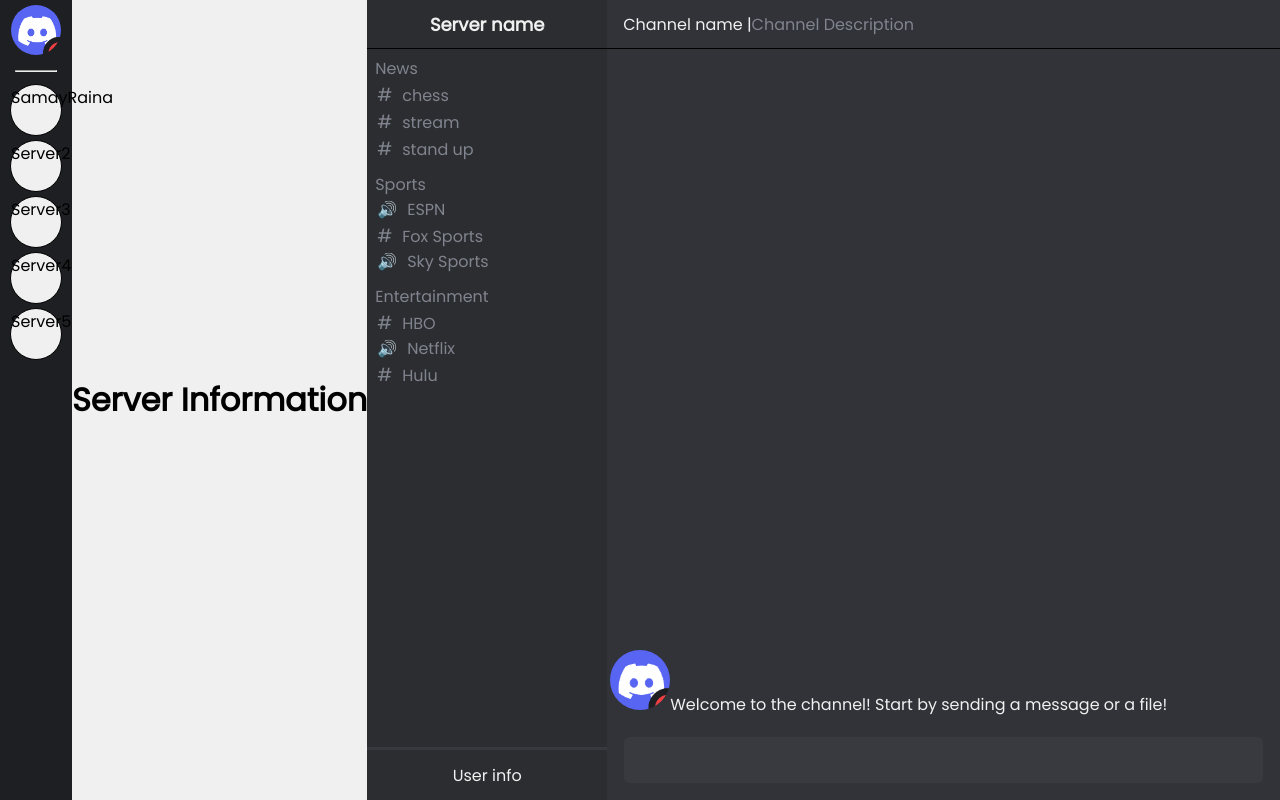
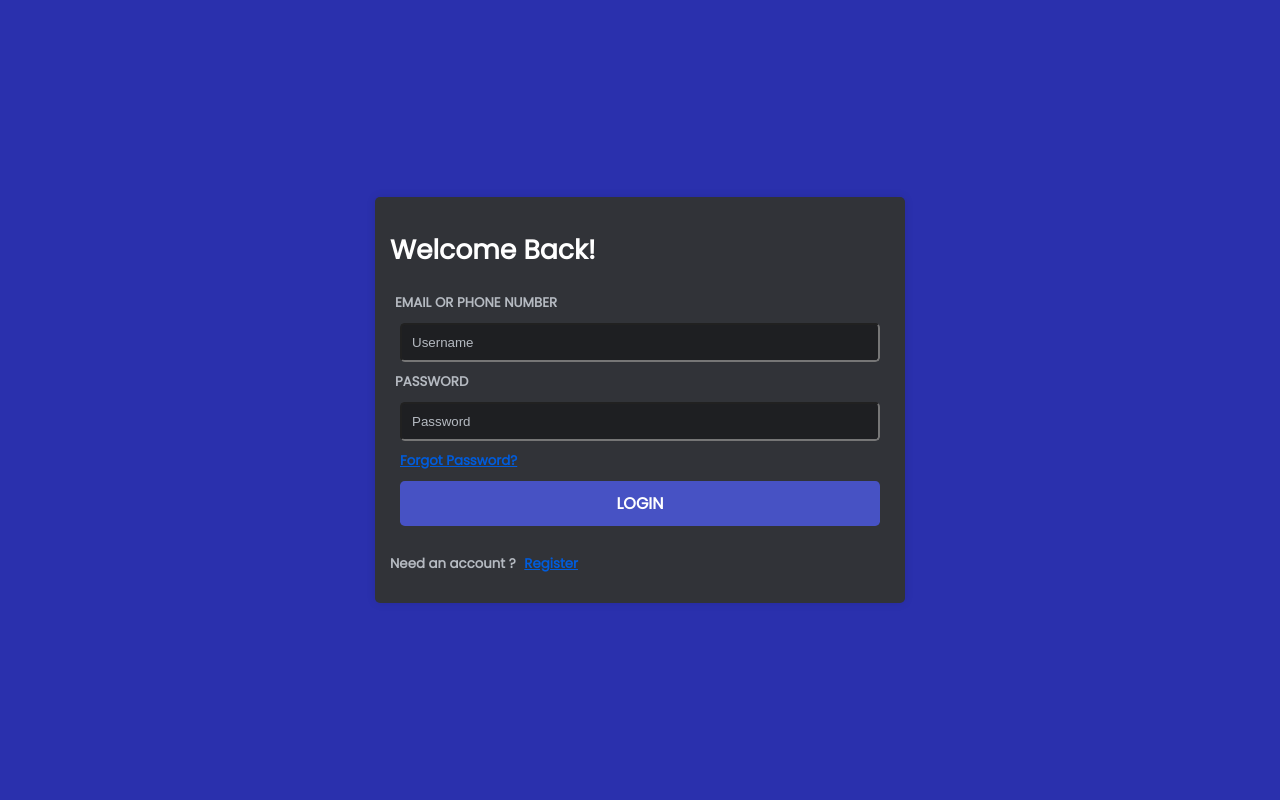
Before and after one commit to nightcoder26/DISCORD_CLONE, a React (Vite) app in the folder frontend/: page / in a window 1280 px wide. Built offline with nearby package versions, Linux system fonts and the light colour scheme.

Commit message:
Create reducers and components for login and signup

```diff
--- a/frontend/package.json
+++ b/frontend/package.json
@@ -13,7 +13,8 @@
     "@reduxjs/toolkit": "^2.2.5",
     "react": "^18.2.0",
     "react-dom": "^18.2.0",
-    "react-redux": "^9.1.2"
+    "react-redux": "^9.1.2",
+    "react-router-dom": "^6.23.1"
   },
   "devDependencies": {
     "@types/react": "^18.2.66",
--- a/frontend/src/App.jsx
+++ b/frontend/src/App.jsx
@@ -2,7 +2,6 @@
 import ServerContent from "./myComponents/ServerContent";
 import ServerInfo from "./myComponents/ServerInfo";
 import ServerName from "./myComponents/ServerName";
-
 import "./App.css";
 
 function App() {
@@ -10,7 +9,6 @@
     <>
       <div className="main">
         <ServerName />
-        <h1>Server Information</h1>
         <ServerInfo />
         <ServerContent />
       </div>
--- /dev/null
+++ b/frontend/src/componentsCss/loginSignup.css
@@ -0,0 +1,81 @@
+.loginSignup {
+  display: flex;
+  justify-content: center;
+  align-items: center;
+  height: 100vh;
+  background-color: #2a30ad;
+}
+.login-form {
+  width: 100%;
+  max-width: 500px;
+  padding: 15px;
+  margin: 0 auto;
+  background-color: #313338;
+  border-radius: 5px;
+  box-shadow: 0 0 10px rgba(0, 0, 0, 0.1);
+  color: #b5bac1;
+  font-weight: 900;
+  font-size: smaller;
+}
+.actual-form {
+  display: flex;
+  flex-direction: column;
+  /* justify-content: center; */
+  padding: 5px;
+  /* align-items: center; */
+}
+.actual-form input {
+  background-color: #1e1f22;
+  color: #b5bac1;
+  padding: 10px;
+  margin: 10px 5px;
+  border-radius: 0.3rem;
+}
+.actual-form input::placeholder {
+  color: #b5bac1;
+}
+.actual-form input:active {
+  border: none;
+}
+.actual-form input:focus {
+  border: none;
+}
+.actual-form button {
+  background-color: #4752c4;
+  color: white;
+  padding: 10px;
+  margin: 10px 5px;
+  font-family: "Poppins";
+  font-size: medium;
+  font-weight: 900;
+  border: none;
+  border-radius: 0.3rem;
+}
+
+.actual-form button:hover {
+  background-color: #4752c4;
+  color: white;
+  cursor: pointer;
+}
+h1 {
+  color: white;
+}
+
+.forgot-password a {
+  color: #005cdc;
+  padding: 5px;
+  margin-top: 10px;
+}
+
+.register {
+  color: #b5bac1;
+}
+
+.register a {
+  color: #005cdc;
+  padding: 5px;
+}
+
+.create {
+  text-align: center;
+}
--- a/frontend/src/componentsCss/serverName.css
+++ b/frontend/src/componentsCss/serverName.css
@@ -39,6 +39,7 @@
   width: 50px;
   list-style-type: none;
   margin: 4px;
+  word-wrap: break-word;
 }
 .servers:hover,
 .discord_logo:hover {
--- a/frontend/src/features/categorSlice.js
+++ b/frontend/src/features/categorSlice.js
@@ -90,6 +90,16 @@
   },
   serverList: ["SamayRaina", "Server2", "Server3", "Server4", "Server5"],
   selectedServer: "SamayRaina",
+  email: "here",
+  password: "abc",
+  users: [
+    {
+      email: "here",
+      password: "abc",
+      displayName: "Samay Raina",
+      username: "SamayRaina",
+    },
+  ],
 };
 
 const serverSlice = createSlice({
@@ -107,11 +117,21 @@
     setSelectedServer: (state, action) => {
       state.selectedServer = action.payload;
     },
+    login: (state, action) => {
+      state.email = action.payload.email;
+      state.password = action.payload.password;
+      // ye login h push nhi krni we need store only who is logged in
+      //signup alag krke wo push krenge
+      //styling krni ok
+    },
+    signup: (state, action) => {
+      state.users.push(action.payload);
+    },
   },
 });
 
 // Action creators are generated for each case reducer function
-export const { addServer, deleteServer, setSelectedServer } =
+export const { addServer, deleteServer, setSelectedServer, login, signup } =
   serverSlice.actions;
 
 export default serverSlice.reducer;
--- a/frontend/src/main.jsx
+++ b/frontend/src/main.jsx
@@ -4,8 +4,18 @@
 import "./index.css";
 import store from "./app/store";
 import { Provider } from "react-redux";
+import { BrowserRouter as Router, Routes, Route } from "react-router-dom";
+import LoginSignup from "./myComponents/LoginSignup.jsx";
+import SignUp from "./myComponents/SignUp.jsx";
+
 ReactDOM.createRoot(document.getElementById("root")).render(
   <Provider store={store}>
-    <App />
+    <Router>
+      <Routes>
+        <Route path="/" element={<LoginSignup />} />
+        <Route path="/app" element={<App />} />
+        <Route path="/signup" element={<SignUp />} />
+      </Routes>
+    </Router>
   </Provider>
 );
--- /dev/null
+++ b/frontend/src/myComponents/LoginSignup.jsx
@@ -0,0 +1,62 @@
+import React from "react";
+import "../componentsCss/loginSignup.css";
+import { useDispatch, useSelector } from "react-redux";
+import { login } from "../features/categorSlice";
+import { useState } from "react";
+const LoginSignup = () => {
+  const [email, setEmail] = useState("");
+  const [password, setPassword] = useState("");
+  const dispatch = useDispatch();
+  const store_email = useSelector((state) => state.servers.email);
+  const store_password = useSelector((state) => state.servers.password);
+  const handleLogin = (e) => {
+    e.preventDefault();
+    dispatch(login({ email, password }));
+  };
+  const handleEmailChange = (e) => {
+    setEmail(e.target.value);
+  };
+  const handlePasswordChange = (e) => {
+    setPassword(e.target.value);
+  };
+  return (
+    <>
+      <div className="loginSignup">
+        <div className="login-form">
+          <h1>Welcome Back!</h1>
+          <form onSubmit={handleLogin} className="actual-form">
+            <label>EMAIL OR PHONE NUMBER</label>
+            <input
+              type="text"
+              placeholder="Username"
+              value={email}
+              onChange={handleEmailChange}
+            />
+            <label>PASSWORD</label>
+            <input
+              type="password"
+              placeholder="Password"
+              value={password}
+              onChange={handlePasswordChange}
+            />
+            <div className="forgot-password">
+              <a href="#">Forgot Password?</a>
+            </div>
+
+            <button type="submit">LOGIN</button>
+          </form>
+          {/* <div>
+            {store_email} {store_password}
+          </div> */}
+          <div className="register">
+            <p>
+              Need an account ? <a href="#">Register</a>
+            </p>
+          </div>
+        </div>
+      </div>
+    </>
+  );
+};
+
+export default LoginSignup;
--- /dev/null
+++ b/frontend/src/myComponents/SignUp.jsx
@@ -0,0 +1,86 @@
+import React from "react";
+import "../componentsCss/loginSignup.css";
+import { useDispatch, useSelector } from "react-redux";
+import { signup } from "../features/categorSlice";
+import { useState } from "react";
+
+const SignUp = () => {
+  const [email, setEmail] = useState("");
+  const [password, setPassword] = useState("");
+  const [displayName, setDisplayName] = useState("");
+  const [username, setUsername] = useState("");
+  const store_users = useSelector((state) => state.servers.users);
+
+  const dispatch = useDispatch();
+  const handleSignUp = (e) => {
+    e.preventDefault();
+    dispatch(signup({ email, password, displayName, username }));
+  };
+  const handleEmailChange = (e) => {
+    setEmail(e.target.value);
+  };
+  const handlePasswordChange = (e) => {
+    setPassword(e.target.value);
+  };
+  const handleDisplayChange = (e) => {
+    setDisplayName(e.target.value);
+  };
+  const handleUsernameChange = (e) => {
+    setUsername(e.target.value);
+  };
+
+  return (
+    <>
+      <div className="loginSignup">
+        <div className="login-form">
+          <h1 className="create">Create an Account </h1>
+          <form onSubmit={handleSignUp} className="actual-form">
+            <label>EMAIL</label>
+            <input type="text" value={email} onChange={handleEmailChange} />
+            <label>DISPLAY NAME</label>
+            <input
+              type="text"
+              value={displayName}
+              onChange={handleDisplayChange}
+            ></input>
+            <label>USERNAME</label>
+            <input
+              type="text"
+              value={username}
+              onChange={handleUsernameChange}
+            ></input>
+            <label>PASSWORD</label>
+            <input
+              type="password"
+              placeholder="Password"
+              value={password}
+              onChange={handlePasswordChange}
+            />
+
+            <button type="submit">Continue</button>
+          </form>
+          <div>
+            {/* <ul>
+              {store_users.map((user, index) => (
+                <li key={index}>
+                  <p>Email: {user.email}</p>
+                  <p>Password: {user.password}</p>
+                  <p>Display Name: {user.displayName}</p>
+                  <p>Username: {user.username}</p>
+                </li>
+              ))}
+            </ul> */}
+          </div>
+
+          <div className="register">
+            <p>
+              <a href="#">Already have an account? </a>
+            </p>
+          </div>
+        </div>
+      </div>
+    </>
+  );
+};
+
+export default SignUp;
```
Also changed, not shown: frontend/src/myComponents/ServerInfo.jsx (+0 -52 lines), frontend/src/componentsCss/delete.html (deleted), 1 other file (tests, documents, lock files or other folders).
